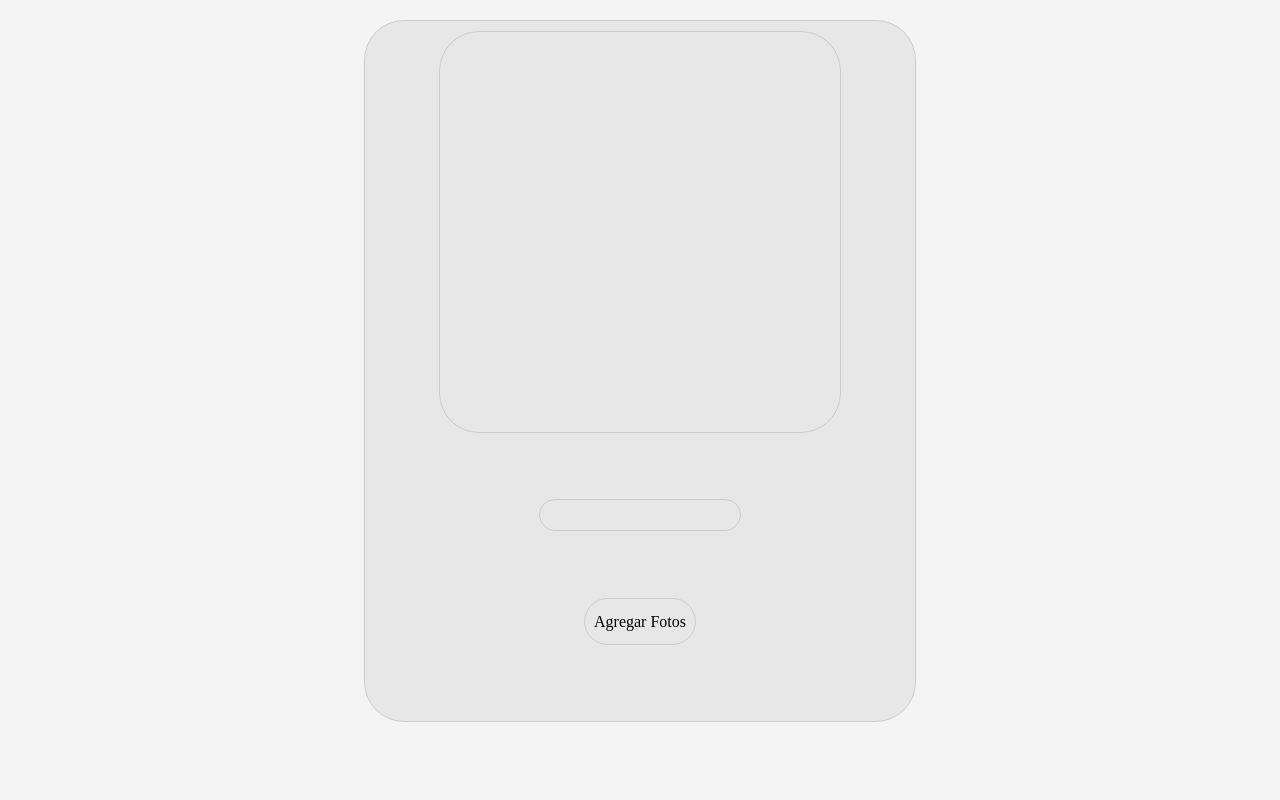
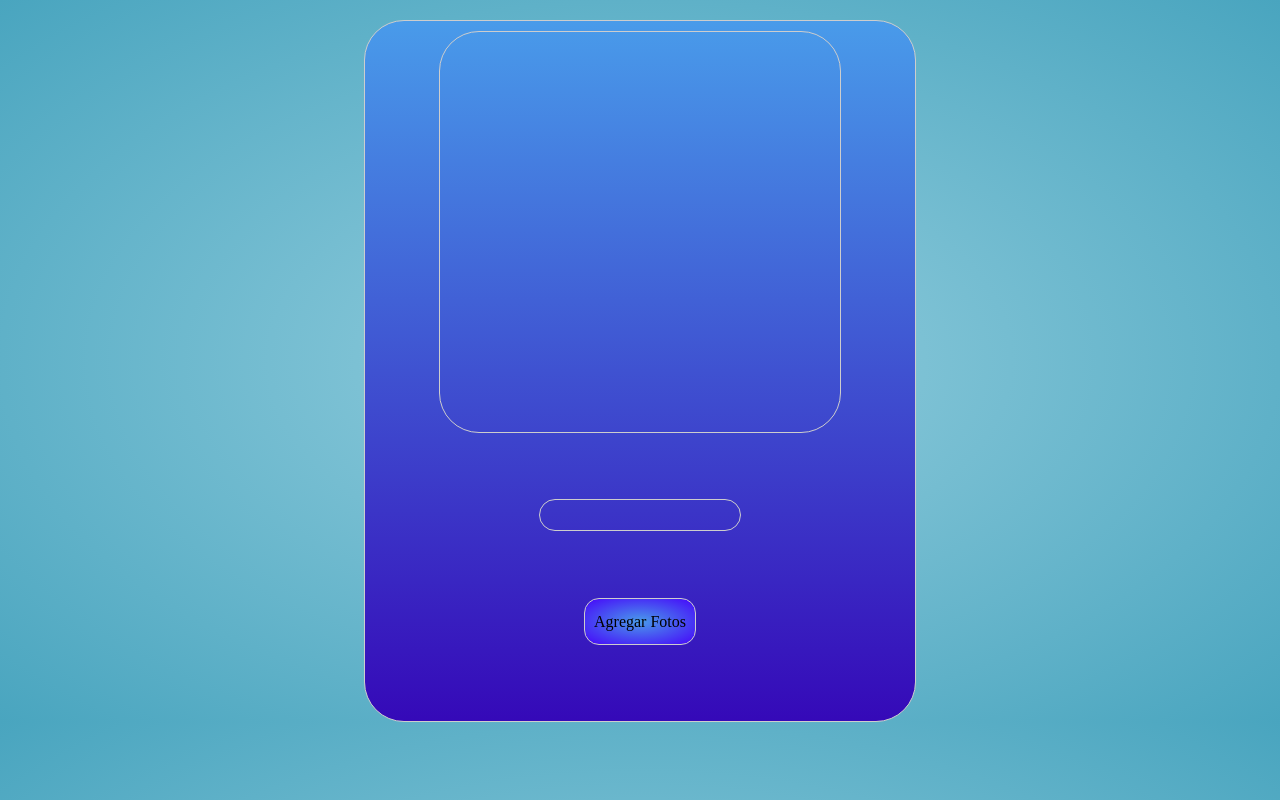
Before and after one commit to lavino29/Galeria_Dinamica_Slider, a plain HTML site: page index.html in a window 1280 px wide. Drawn offline with Linux system fonts and the light colour scheme.

Commit message:
Update style.css

```diff
--- a/style.css
+++ b/style.css
@@ -10,7 +10,7 @@ img {
 body {
   color: black;
   margin: auto;
-  background-color: #f4f4f4;
+  background: -webkit-radial-gradient(center, ellipse cover, rgba(147,206,222,1) 0%, rgba(117,189,209,1) 41%, rgba(73,165,191,1) 100%);
 }
 #file {
   display: none;
@@ -41,7 +41,7 @@ body {
   max-width: 550px;
   margin-top: 20px;
   padding: 10px 0;
-  background-color: #e7e7e7;
+  background: linear-gradient(to bottom, rgba(73,155,234,1) 0%, rgba(53,9,184,1) 100%);
 }
 .punto {
   margin: 0 2px;
@@ -51,6 +51,7 @@ body {
   clip-path: circle(50% at 50% 50%);
 }
 .btn {
+  background: -webkit-radial-gradient(center, ellipse cover, rgba(73,155,234,1) 0%, rgba(70,5,250,1) 100%);
   line-height: 35px;
   cursor: pointer;
 
@@ -59,7 +60,7 @@ body {
   width: 100px;
   height: 35px;
   border: 1px solid #cdcdcd;
-  border-radius: 40px;
+  border-radius: 15px;
 }
 .btn-1 {
   display: flex;
```
